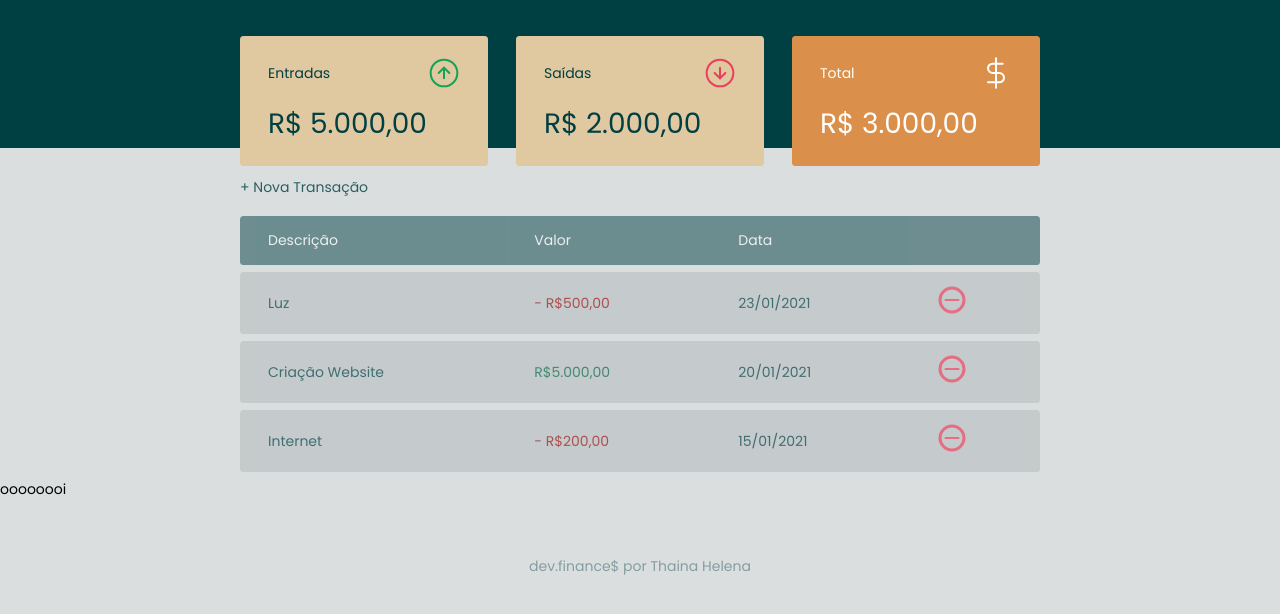
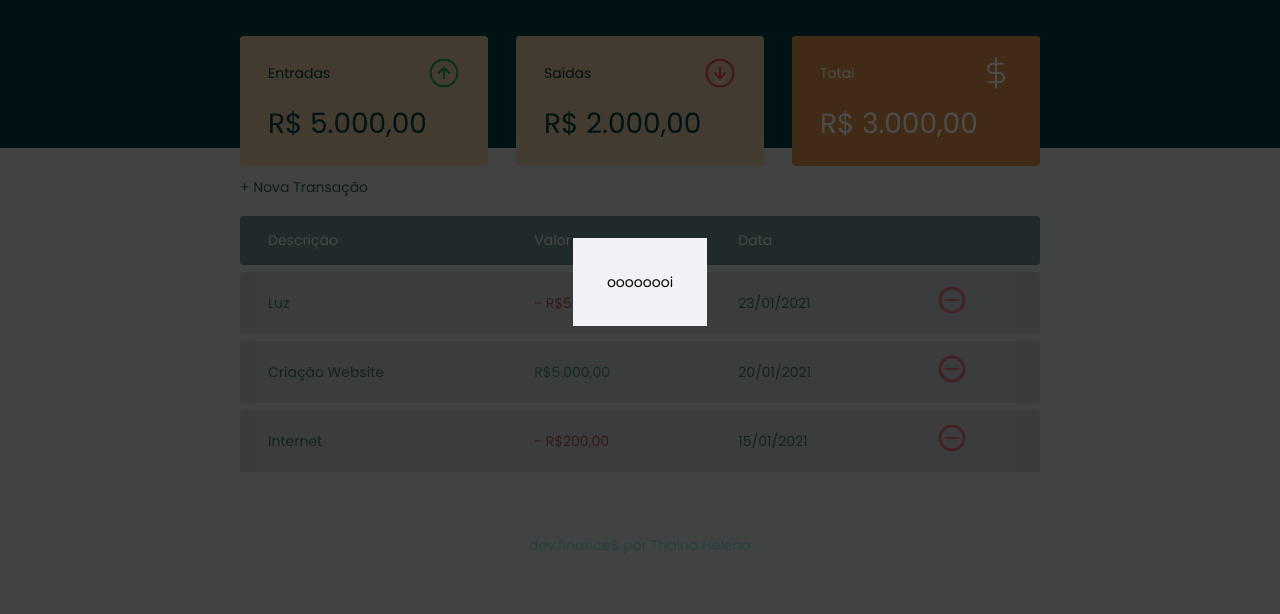
Before and after one commit to Thainahelena/maratona_discover-rocketseat, a plain HTML site: page index.html in a window 1280 px wide. Shown: the part 118-732 px from the top of the page. Drawn offline with Linux system fonts and the light colour scheme.

Commit message:
Add Modal Initial Style

```diff
--- a/styles.css
+++ b/styles.css
@@ -183,6 +183,32 @@ footer{
     opacity: 0.4;
 }
 
+/* ---------------- Modal ---------------- */
+
+.modal-overlay{
+    width: 100%;
+    height: 100%;
+    background-color: rgba(0,0,0,0.7);
+    position: fixed;
+    top: 0;
+    display: flex;
+    align-items: center;
+    justify-content: center;
+    opacity: 0;
+    visibility: hidden;
+}
+
+.modal-overlay.active{
+    opacity: 1;
+    visibility: visible;
+}
+
+.modal{
+    background: #f0f2f5;
+    padding: 2.4rem;
+    position: relative;
+}
+
 /* ---------------- Responsive ---------------- */
 
 @media (min-width: 800px) {
```
